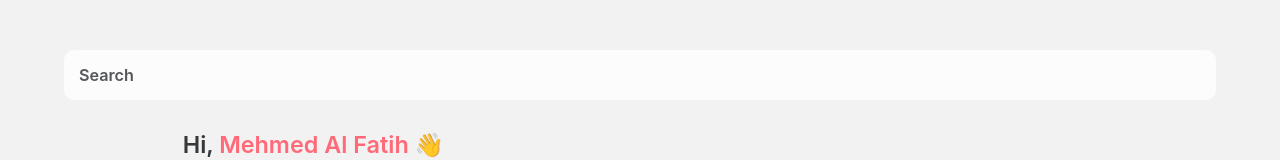
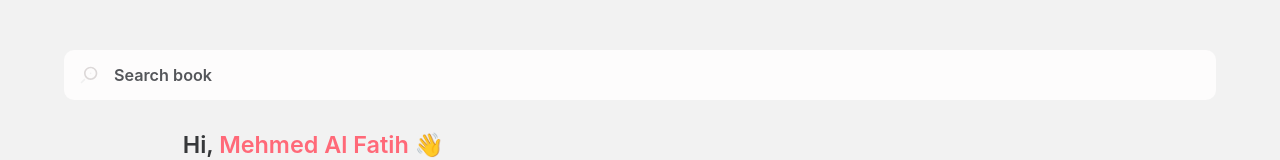
Before and after one commit to CRamos132/book-platform, a React (Create React App) app: page / in a window 1280 px wide. Shown: the top 160 px of the page. Built offline with nearby package versions, Linux system fonts and the light colour scheme.

Commit message:
added styled search input

```diff
--- a/src/components/atoms/Input/Input.tsx
+++ b/src/components/atoms/Input/Input.tsx
@@ -6,8 +6,7 @@ const Input = styled.input`
     font-size: 0.9em;
     color: black;
     padding: 15px;
-    width: 90%;
-    margin: auto;
+    width: 100%;
     border: none;
     ::placeholder,
     ::-webkit-input-placeholder {
--- a/src/components/molecules/SearchInput/SearchInput.tsx
+++ b/src/components/molecules/SearchInput/SearchInput.tsx
@@ -1,11 +1,64 @@
 import React from 'react';
+import styled from 'styled-components';
 import Input from '../../atoms/Input/Input';
 
-const SearchInput: React.FC = () => (
-  <div>
-    <img src="./images/searchIcon.svg" alt="Lupa" />
-    <Input />
-  </div>
+const Wrapper = styled.div`
+* {box-sizing: border-box;}
+/* Style the input container */
+  display: flex;
+  width: 90%;
+/* Style the form icons */
+.icon {
+  display: flex;
+  flex-direction: column;
+  align-items: center;
+  justify-content: center;
+  min-width: 50px;
+  background-color: ${(props) => props.theme.white};
+  border-radius: 10px;
+  border-top-right-radius: 0px;
+  border-bottom-right-radius: 0px;
+  img {
+    height: auto;
+    width: 20px;
+  }
+}
+`;
+
+const inputStyle = {
+  borderTopLeftRadius: '0px',
+  borderBottomLeftRadius: '0px',
+  paddingLeft: '0px',
+};
+
+interface SearchInputProps {
+  onChange: (event: React.ChangeEvent<HTMLInputElement>) => void;
+  type?: string;
+  name: string;
+  value: string;
+  placeholder: string;
+}
+
+const SearchInput: React.FC<SearchInputProps> = ({
+  onChange,
+  type = 'search',
+  name,
+  value,
+  placeholder,
+}) => (
+  <Wrapper>
+    <div className="icon">
+      <img src="./images/searchIcon.svg" alt="Search" />
+    </div>
+    <Input
+      style={inputStyle}
+      placeholder={placeholder}
+      type={type}
+      name={name}
+      value={value}
+      onChange={onChange}
+    />
+  </Wrapper>
 );
 
 export default SearchInput;
--- a/src/pages/Landing.tsx
+++ b/src/pages/Landing.tsx
@@ -2,7 +2,6 @@
 import React, { useState } from 'react';
 import { useHistory } from 'react-router-dom';
 import useDebounce from '../helpers/debounce';
-import Input from '../components/atoms/Input/Input';
 import Main from '../components/templates/Main/Main';
 import NavMenu from '../components/molecules/NavMenu/NavMenu';
 import HorizontalScroll from '../components/atoms/HorizontalScroll/HorizontalScroll';
@@ -13,6 +12,7 @@ import HomeHeader from '../components/molecules/HomeHeader/HomeHeader';
 import ReviewCard from '../components/molecules/ReviewCard/ReviewCard';
 import CurrentCard from '../components/organisms/CurrentCard/CurrentCard';
 import { Book } from '../types';
+import SearchInput from '../components/molecules/SearchInput/SearchInput';
 
 const book1: Book = {
   id: 'dsz5AwAAQBAJ',
@@ -59,19 +59,23 @@ const Landing: React.FC = () => {
   const handleChange = (event: React.ChangeEvent<HTMLInputElement>): void => {
     const { value } = event.target;
     setValue(value);
+    if (value) {
       debouncedAction(value);
+    }
   };
 
   return (
     <Main
       top={(
-        <Input
+        <>
+          <SearchInput
             type="search"
             onChange={handleChange}
             value={qValue}
             name="query"
-          placeholder="Search"
+            placeholder="Search book"
           />
+        </>
     )}
       body={(
         <TextContainer>
```
Lines whose indentation alone changed are shown as unchanged.
